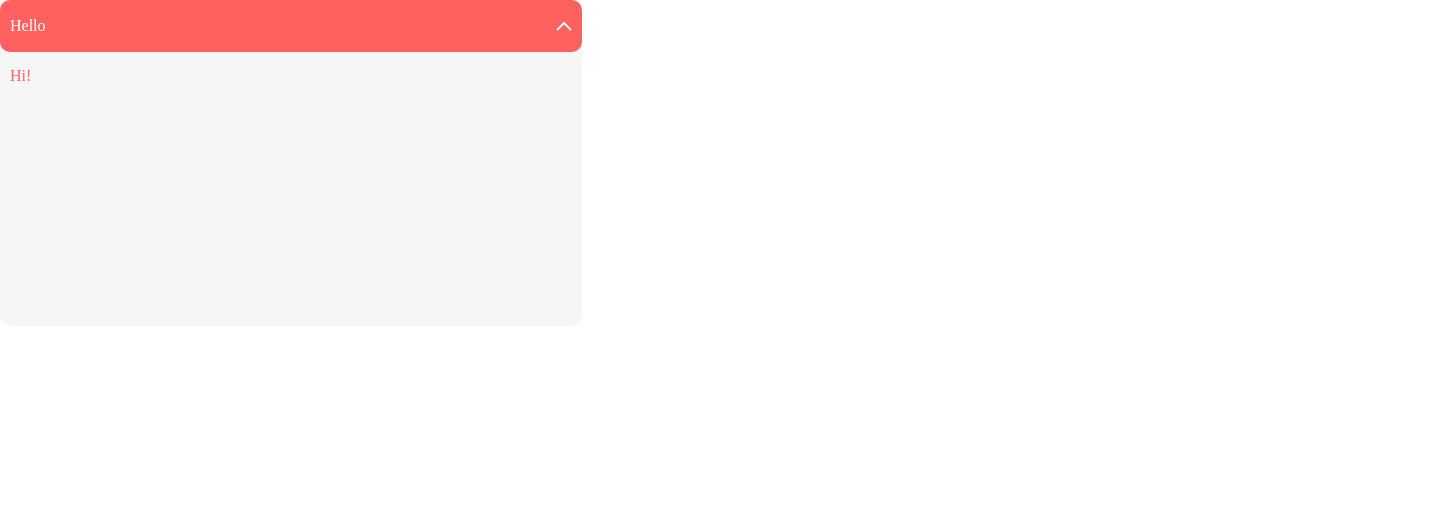
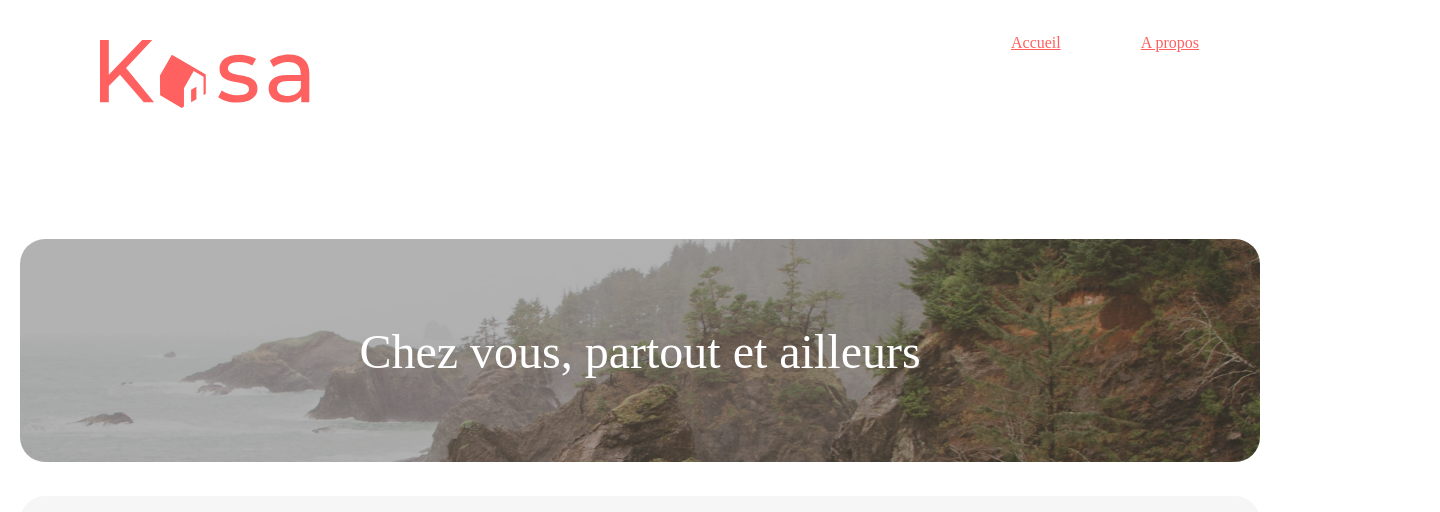
Before and after one commit to HZDevops/kasa, a React (Create React App) app: page / in a window 1280 px wide. Shown: the top 512 px of the page, 1440 px wide, since content can reach past the window. Built offline with nearby package versions, Linux system fonts and the light colour scheme.

Commit message:
Adding react Router and link navigate to Home and A propos pages

```diff
--- a/package.json
+++ b/package.json
@@ -8,6 +8,7 @@
     "@testing-library/user-event": "^13.5.0",
     "react": "^18.2.0",
     "react-dom": "^18.2.0",
+    "react-router-dom": "^6.4.2",
     "react-scripts": "5.0.1",
     "web-vitals": "^2.1.4"
   },
--- a/src/App.js
+++ b/src/App.js
@@ -1,10 +1,10 @@
-import DropDown from './components/DropDown.js';
+import RoutesPath from './routes/RoutesPath';
 import './App.css';
 
 function App() {
   return (
     <div>
-      <DropDown title='Hello' description='Hi!'/>
+      <RoutesPath/>
     </div>
   );
 }
--- a/src/components/DropDown.js
+++ b/src/components/DropDown.js
@@ -4,7 +4,6 @@ import ArrowUp from '../assets/ArrowUp.png';
 import ArrowDown from '../assets/ArrowDown.png'
 
 function DropDown({ title, description }) {
-
   const [isOpen, setIsOpen] = useState(true);
 
   return isOpen ? (
--- a/src/components/Header.js
+++ b/src/components/Header.js
@@ -1,3 +1,4 @@
+import { Link } from 'react-router-dom'
 import logo from '../assets/logo.svg';
 import '../styles/Header.css';
 
@@ -6,8 +7,8 @@ function Header() {
     <header className='kasa-header'>
       <img src={logo} className='kasa-logo' alt='logo'></img>
       <nav className='kasa-navbar'>
-        <a href='#'>Accueil</a>
-        <a href='#'>A propos</a>
+        <Link to='/'>Accueil</Link>
+        <Link to='a-propos'>A propos</Link>
       </nav>
     </header>
   );
--- a/src/components/Layout.js
+++ b/src/layouts/Layout.js
@@ -1,5 +1,5 @@
-import Header from './Header';
-import Footer from './Footer';
+import Header from '../components/Header';
+import Footer from '../components/Footer';
 
 function Layout({children}) {
   return (
--- a/src/components/Home.js
+++ b/src/pages/Home.js
@@ -1,5 +1,5 @@
-import Banner from './Banner';
-import Thumb from './Thumb';
+import Banner from '../components/Banner';
+import Thumb from '../components/Thumb';
 import '../styles/Home.css';
 import BannerImage from '../assets/BannerImage.png';
 import AccomodationList from '../data/logements.json';
--- /dev/null
+++ b/src/routes/RoutesPath.js
@@ -0,0 +1,19 @@
+import React from 'react';
+import { BrowserRouter, Routes, Route } from 'react-router-dom';
+import Layout from '../layouts/Layout';
+import Home from '../pages/Home';
+
+
+function RoutesPath() {
+    return(
+        <BrowserRouter basename={process.env.PUBLIC_URL}>
+            <Layout>
+                <Routes>
+                    <Route path="/" element={<Home />}/>
+                </Routes>
+            </Layout>
+        </BrowserRouter>
+    );
+}
+
+export default RoutesPath;
```
Also changed, not shown: src/pages/HomePage.js (deleted, +0 -12 lines), 1 other file (tests, documents, lock files or other folders).
